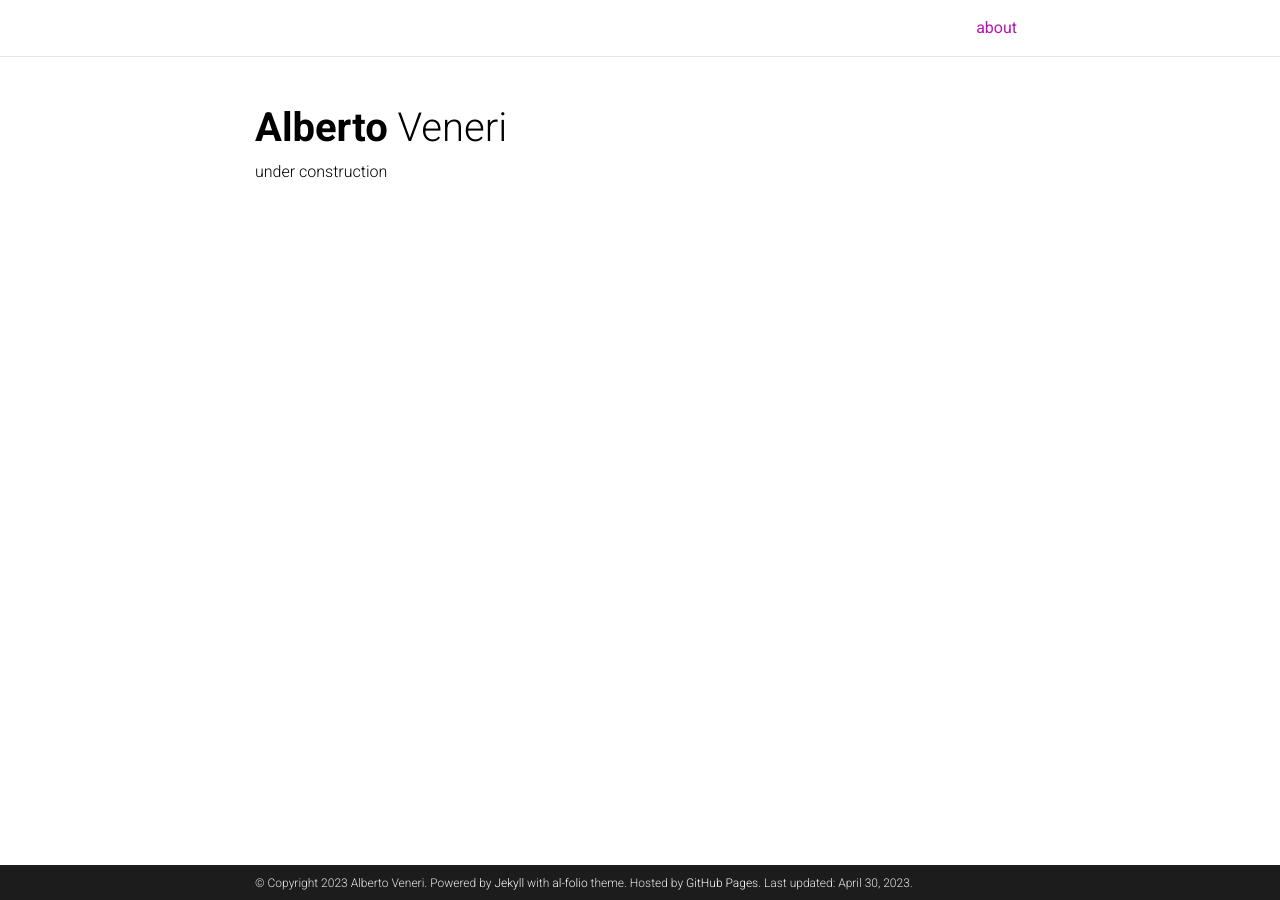
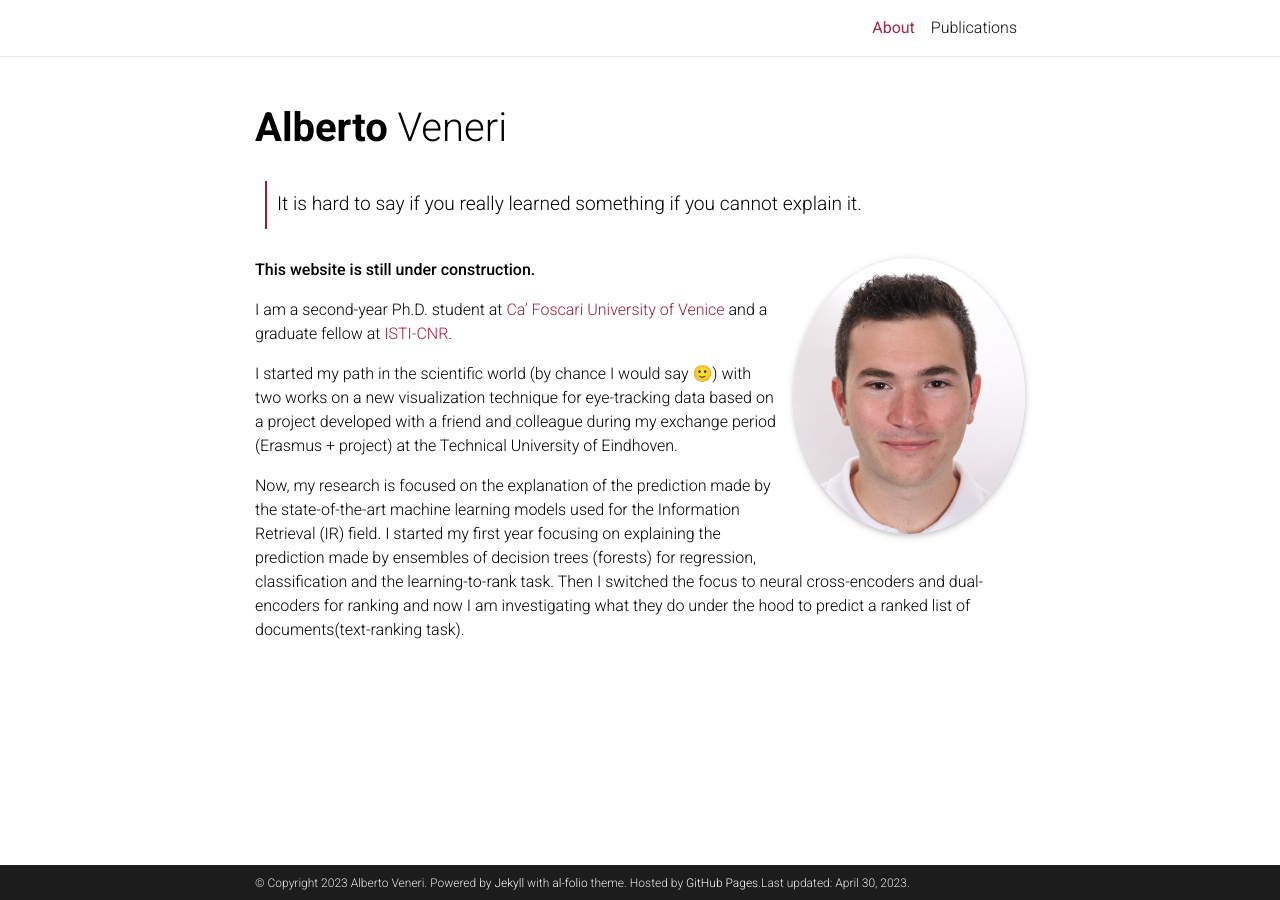
Before and after one commit to veneres/veneres.github.io, a Jekyll site: the page built from _pages/about.md, in a window 1280 px wide. Built offline with Jekyll 4.4.1, drawn with Linux system fonts in a browser that asks for light colours; full-size pictures stand in for the smaller copies a plugin makes; comment, search, counter and statistics services are not loaded; a style sheet for code colours, icons or effects is not loaded.

Commit message:
Short description added and publications added

```diff
--- a/_config.yml
+++ b/_config.yml
@@ -7,9 +7,8 @@ first_name: Alberto
 middle_name:
 last_name: Veneri
 email: alberto.veneri@unive.it
-description: > # the ">" symbol means to ignore newlines until "footer_text:"
-  My personal webpage.
-footer_text: >
+description: veneres webpage.
+footer_text:
   Powered by <a href="https://jekyllrb.com/" target="_blank">Jekyll</a> with <a href="https://github.com/alshedivat/al-folio">al-folio</a> theme.
   Hosted by <a href="https://pages.github.com/" target="_blank">GitHub Pages</a>.
 keywords: explainable artificial intelligence, information retrieval  # add your own keywords or leave empty
--- a/_layouts/about.html
+++ b/_layouts/about.html
@@ -8,7 +8,7 @@ layout: default
           <h1 class="post-title">
            {% if site.title == "blank" -%}<span class="font-weight-bold">{{ site.first_name }}</span> {{ site.middle_name }} {{ site.last_name }}{%- else -%}{{ site.title }}{%- endif %}
           </h1>
-          <p class="desc">{{ page.subtitle }}</p>
+          <blockquote class="desc">{{ page.subtitle }}</blockquote>
         </header>
 
         <article>
--- a/_pages/about.md
+++ b/_pages/about.md
@@ -1,13 +1,12 @@
 ---
 layout: about
-title: about
+title: About
 permalink: /
-subtitle: under construction #<a href='#'>Affiliations</a>. Address. Contacts. Moto. Etc.
-
+subtitle: It is hard to say if you really learned something if you cannot explain it.
 profile:
   align: right
-  image: # prof_pic.jpg
-  image_circular: false # crops the image to make it circular
+  image: me.jpg
+  image_circular: true # crops the image to make it circular
   address:
 
 news: false  # includes a list of news items
@@ -16,6 +15,25 @@ selected_papers: false # includes a list of papers marked as "selected={true}"
 social: false  # includes social icons at the bottom of the page
 ---
 
+**This website is still under construction.**
+
+I am a second-year Ph.D. student at <a href="https://www.unive.it/data/persone/24991303">Ca' Foscari University of
+ Venice</a> and a graduate fellow at
+ <a href="https://www.isti.cnr.it/en/about/people-detail/927/Alberto_Veneri">ISTI-CNR</a>.
+
+
+ I started my path in the scientific world (by chance I would say 🙂) with two works on a new visualization technique for eye-tracking data based on a project developed with a friend and colleague during my exchange period (Erasmus + project) at the Technical University of Eindhoven.
+
+
+ Now, my research is focused on the explanation of the prediction made by the state-of-the-art machine learning models used for the Information Retrieval (IR) field.
+ I started my first year focusing on explaining the prediction made by ensembles of decision trees (forests) for regression, classification and the learning-to-rank task.
+ Then I switched the focus to neural cross-encoders and dual-encoders for ranking and now I am investigating what they do under the hood to predict a ranked list of documents(text-ranking task).
+
+
+
+
+
+
 <!-- Write your biography here. Tell the world about yourself. Link to your favorite [subreddit](http://reddit.com). You can put a picture in, too. The code is already in, just name your picture `prof_pic.jpg` and put it in the `img/` folder.
 
 Put your address / P.O. box / other info right below your picture. You can also disable any these elements by editing `profile` property of the YAML header of your `_pages/about.md`. Edit `_bibliography/papers.bib` and Jekyll will render your [publications page](/al-folio/publications/) automatically.
--- a/_sass/_themes.scss
+++ b/_sass/_themes.scss
@@ -7,8 +7,8 @@
   --global-code-bg-color: #{$code-bg-color-light};
   --global-text-color: #{$black-color};
   --global-text-color-light: #{$grey-color};
-  --global-theme-color: #{$purple-color};
-  --global-hover-color: #{$purple-color};
+  --global-theme-color: #{$unive-color};
+  --global-hover-color: #{$unive-color};
   --global-footer-bg-color: #{$grey-color-dark};
   --global-footer-text-color: #{$grey-color-light};
   --global-footer-link-color: #{$white-color};
--- a/_sass/_variables.scss
+++ b/_sass/_variables.scss
@@ -22,6 +22,7 @@ $light-purple-color:  lighten($purple-color, 25%);
 $pink-color:          #f92080 !default;
 $pink-color-light:    #ffdddd !default;
 $yellow-color:        #efcc00 !default;
+$unive-color:         #9D1F36!default;
 
 $grey-color:          #828282 !default;
 $grey-color-light:    lighten($grey-color, 40%);
```
Also changed, not shown: _bibliography/papers.bib (+9 -0 lines), _pages/publications.md (added, +18 -0 lines), veneres_readme.md (added, +3 -0 lines), .github/README.md (added), assets/img/me.jpg (added).
